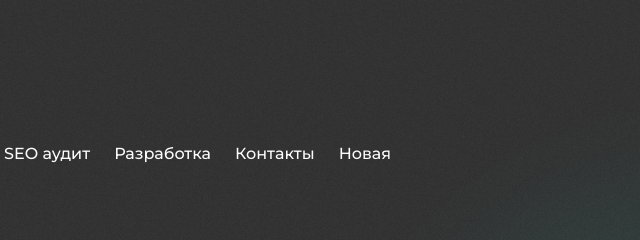
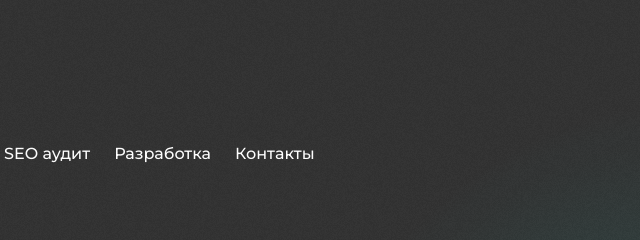
Before and after one commit to Fapalz/rabotanov.ru, a website: page index.html in a window 1280 px wide. Shown: the top 240 px of the page, 350-990 px from the left. Drawn offline with nearby package versions, Linux system fonts and the light colour scheme.

Commit message:
delete test item

```diff
--- a/index.html
+++ b/index.html
@@ -34,7 +34,6 @@
                   <li><a href="/seo-audit/">SEO аудит</a></li>
                   <li><a href="/webdev/">Разработка</a></li>
                   <li><a href="/contacts/">Контакты</a></li>
-                  <li><a href="/contacts/">Новая</a></li>
                 </ul>
               </div>
             </div>
```
